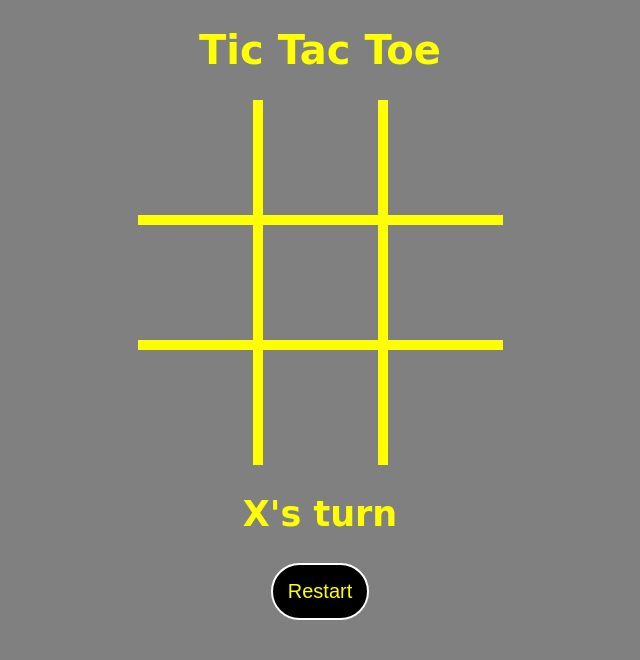
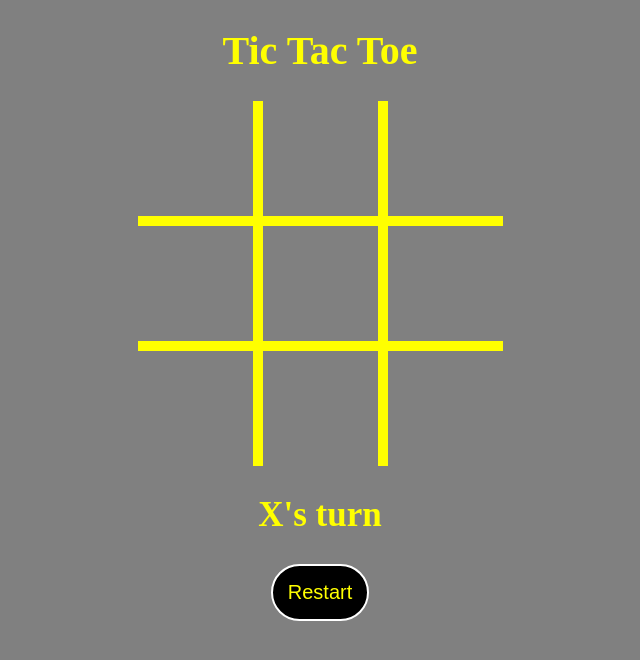
Before and after one commit to almayomekonen/Tic-Tac-Toe-Game, a plain HTML site: page index.html in a window 1280 px wide. Shown: the whole page, without its empty margins (320-960 px from the left). Drawn offline with Linux system fonts and the light colour scheme.

Commit message:
style change

```diff
--- a/style.css
+++ b/style.css
@@ -1,7 +1,7 @@
-body{
+body {
   background-color: grey;
 }
-.cell{
+.cell {
   width: 115px;
   height: 115px;
   border: 5px solid yellow;
@@ -10,18 +10,17 @@ body{
   cursor: pointer;
   font-weight: bold;
 }
-#gameContainer{
-    font-family: "Permanent Marker", cursive;
+#gameContainer {
   text-align: center;
 }
-#cellContainer{
+#cellContainer {
   display: grid;
   grid-template-columns: repeat(3, auto);
   justify-content: center;
   width: 225px;
   margin: auto;
 }
-button{
+button {
   padding: 15px;
   font-size: 20px;
   background-color: black;
@@ -29,7 +28,7 @@ button{
   color: yellow;
   border-radius: 50px;
 }
-button:hover{
+button:hover {
   background-color: yellow;
   color: crimson;
   cursor: pointer;
@@ -37,7 +36,7 @@ button:hover{
   transform: scale(0.9);
   border: 3px solid black;
 }
-h1{
+h1 {
   font-size: 40px;
   color: yellow;
 }
```
Lines whose indentation alone changed are shown as unchanged.
